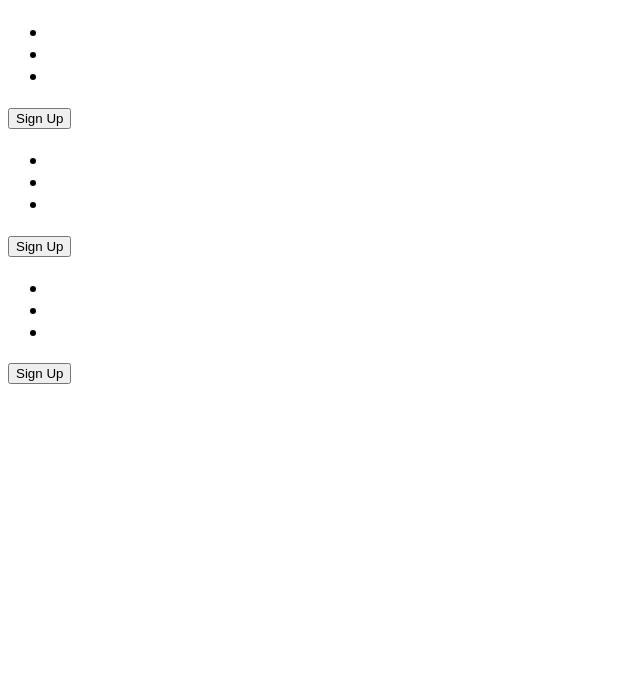
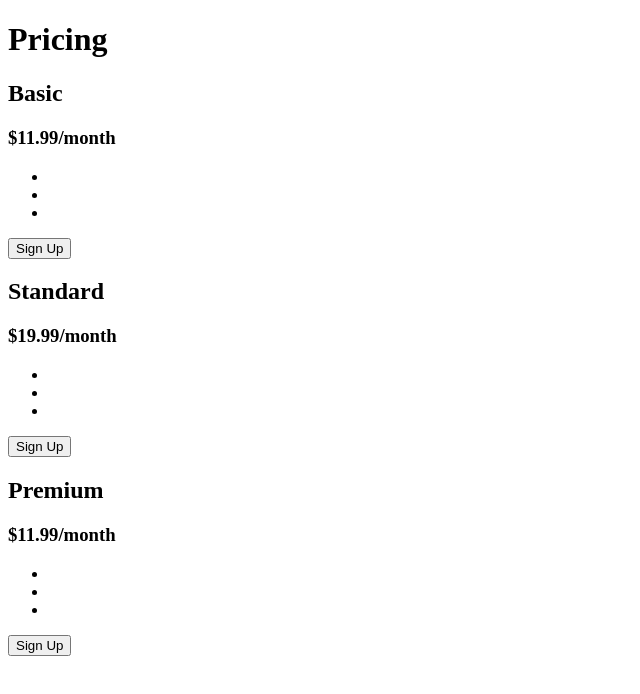
Before and after one commit to EmmAssassin/Project-Pricing-Table, a plain HTML site: page index.html in a window 1280 px wide. Shown: the whole page, without its empty margins (0-640 px from the left). Drawn offline with Linux system fonts and the light colour scheme.

Commit message:
Fixing
I realised I did my whole section>h1 etc wrong so just fixing

```diff
--- a/index.html
+++ b/index.html
@@ -7,42 +7,36 @@
 </head>
 <body>
     <main>
-        <h1></h1>
+        <h1>Pricing</h1>
         <section>
-            <h2>
-                <h3>
+            <h2>Basic</h2>
+            <h3>$11.99/month</h3>
             <ul>
                 <li></li>
                 <li></li>
                 <li></li>
             </ul>
             <button>Sign Up</button>
-                </h3>
-            </h2>
         </section>
         <section>
-            <h2>
-                <h3>
+            <h2>Standard</h2>
+            <h3>$19.99/month</h3>
             <ul>
                 <li></li>
                 <li></li>
                 <li></li>
             </ul>
             <button>Sign Up</button>
-                </h3>
-            </h2>
         </section>
         <section>
-            <h2>
-                <h3>
+            <h2>Premium</h2>
+            <h3>$11.99/month</h3>
             <ul>
                 <li></li>
                 <li></li>
                 <li></li>
             </ul>
             <button>Sign Up</button>
-                </h3>
-            </h2>
         </section>
     </main>
 
```
Lines whose indentation alone changed are shown as unchanged.
